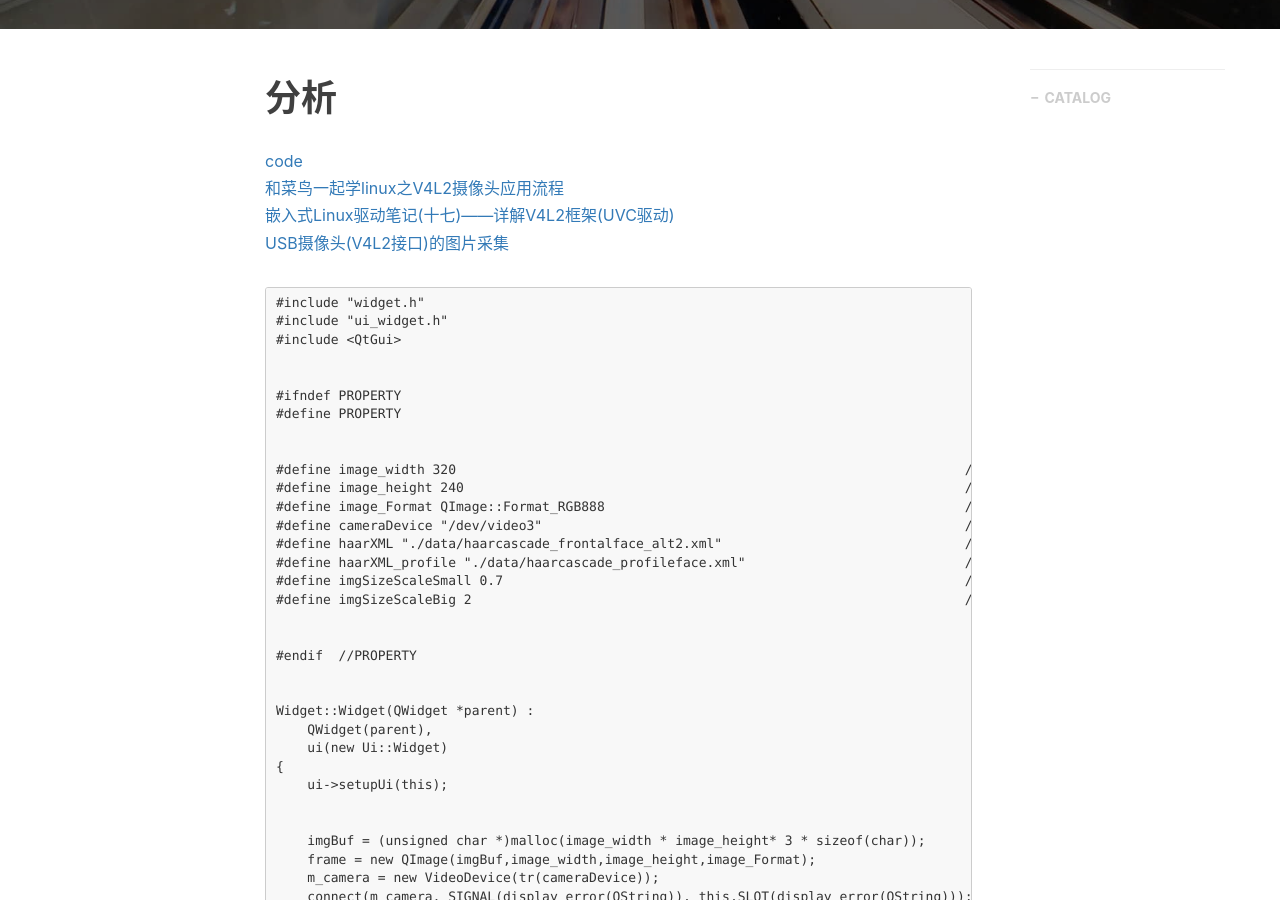
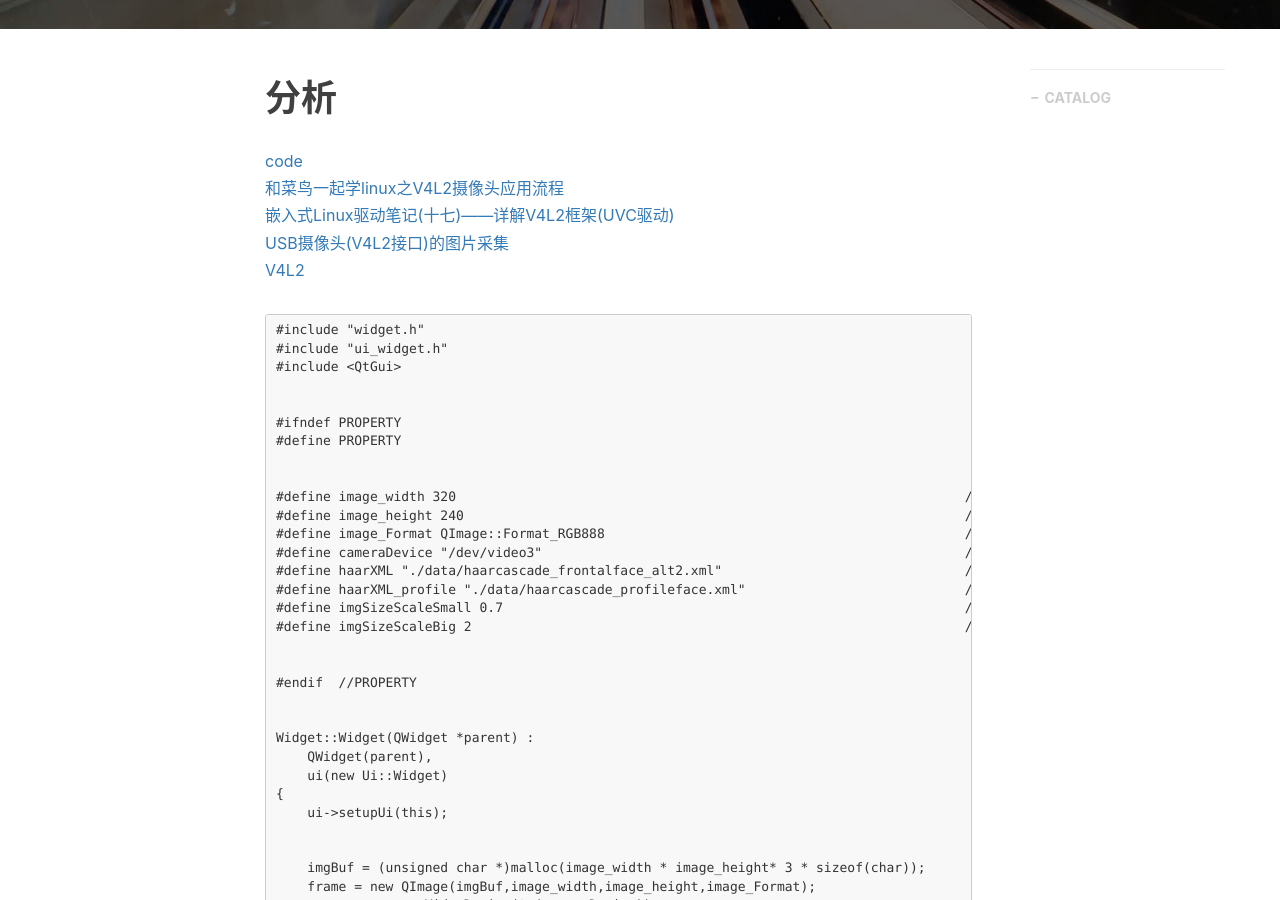
Before and after one commit to gary-robotics/dlward, a Jekyll site: the page built from _posts/2018-08-31-人脸检测代码详细解析-2018.markdown, in a window 1280 px wide and 900 px high, scrolled down 494 px. Built offline with Jekyll 4.4.1, drawn with Linux system fonts in a browser that asks for light colours; nearby versions of some CDN libraries; comment, search, counter and statistics services are not loaded.

Commit message:
Update 2018-08-31-人脸检测代码详细解析-2018.markdown

````diff
--- a/_posts/2018-08-31-人脸检测代码详细解析-2018.markdown
+++ b/_posts/2018-08-31-人脸检测代码详细解析-2018.markdown
@@ -15,6 +15,7 @@ tags:
 [和菜鸟一起学linux之V4L2摄像头应用流程](https://blog.csdn.net/eastmoon502136/article/details/8190262)
 [嵌入式Linux驱动笔记(十七)------详解V4L2框架(UVC驱动)](https://blog.csdn.net/Guet_Kite/article/details/78570059)
 [USB摄像头(V4L2接口)的图片采集](https://www.cnblogs.com/surpassal/archive/2012/12/19/zed_webcam_lab1.html)
+[V4L2](https://wenku.baidu.com/view/cb8559a0856a561252d36fe9.html)
 
 ```
 #include "widget.h"
````
